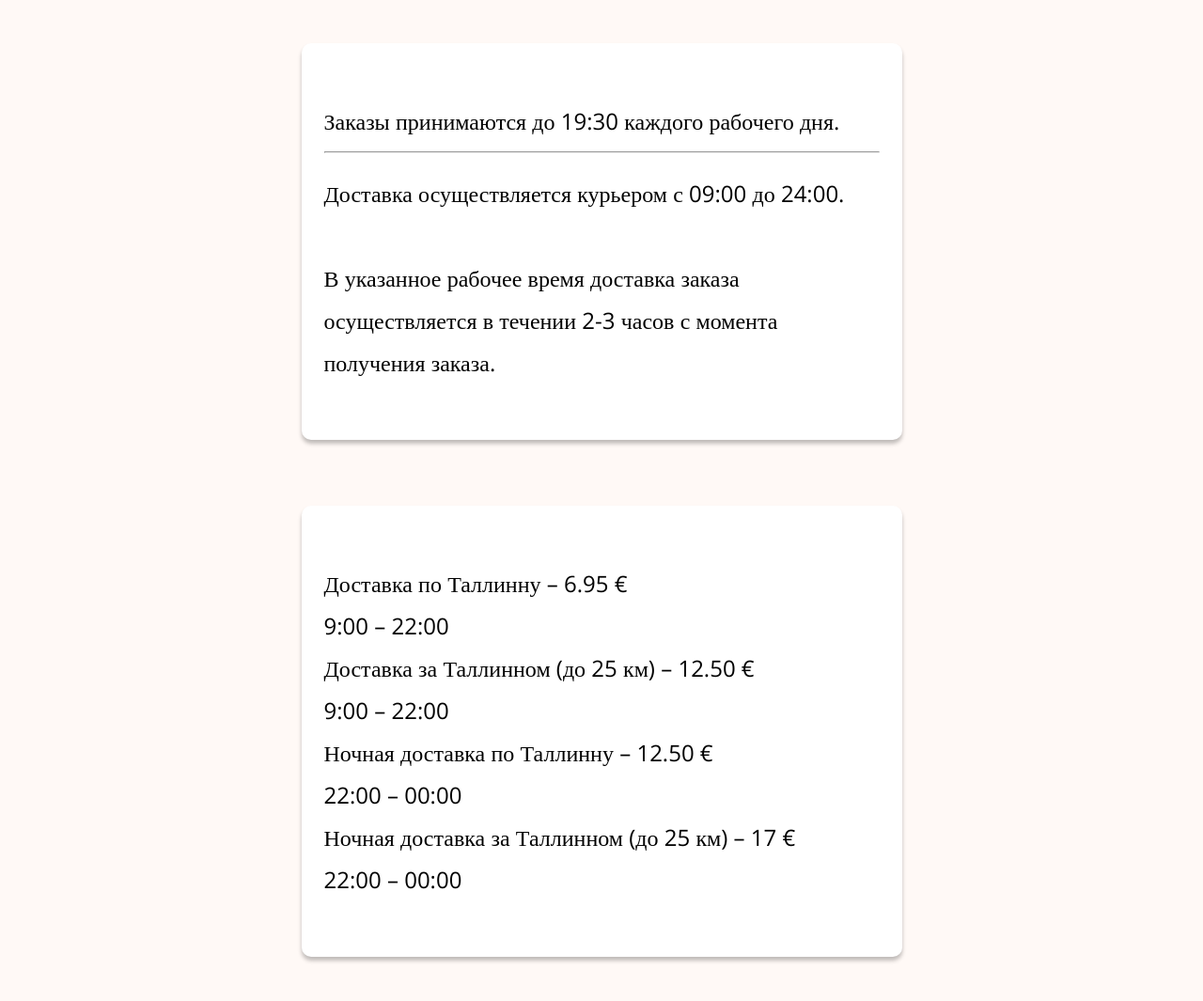
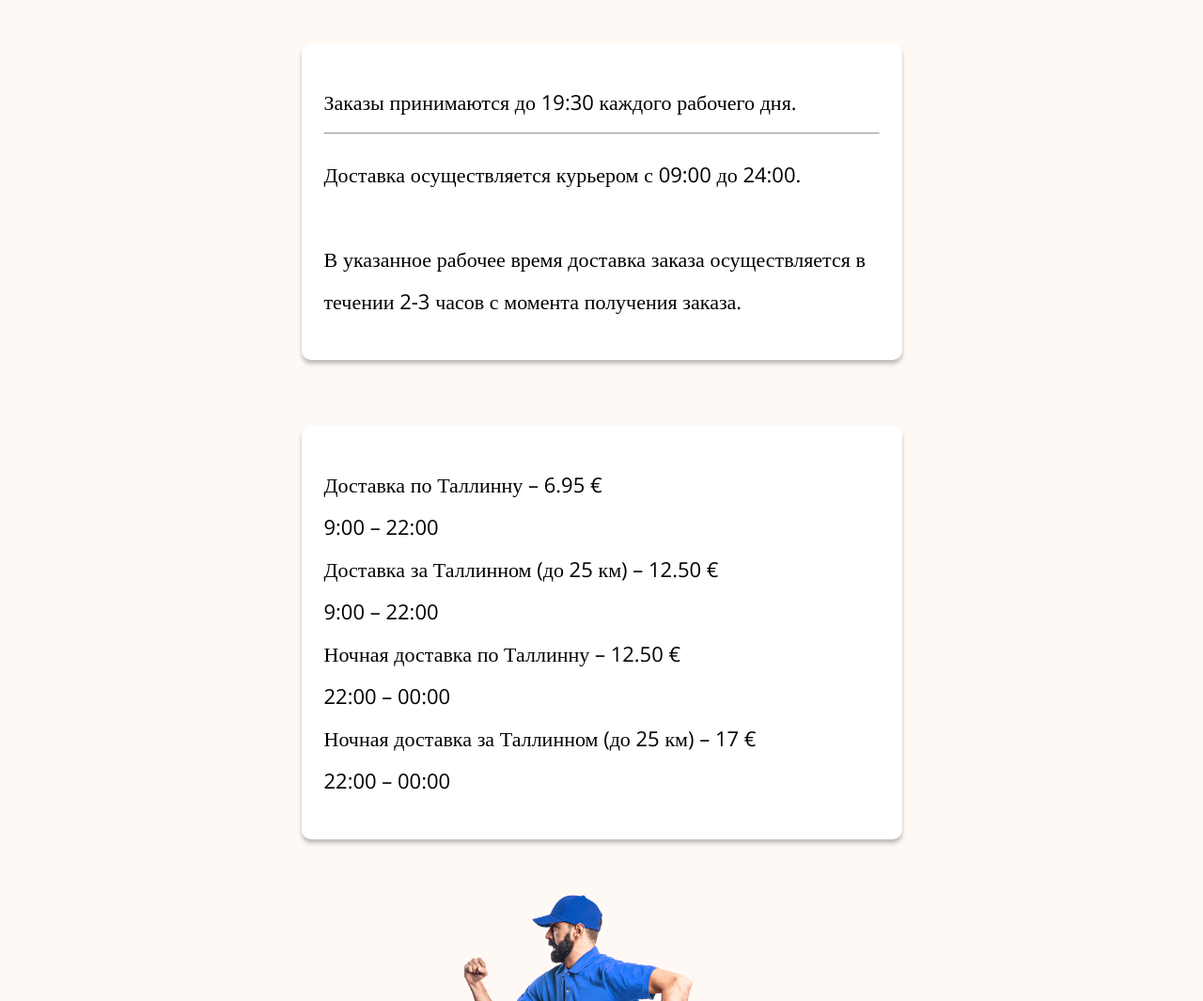
Before and after one commit to 9I6JloKo/Magnolia, a plain HTML site: page delivering.html in a window 1280 px wide. Shown: the part 190-1255 px from the top of the page at 94% size. Drawn offline with nearby package versions, Linux system fonts and the light colour scheme.

Commit message:
improved delivery text

```diff
--- a/css/delivering.css
+++ b/css/delivering.css
@@ -265,13 +265,13 @@ main .slim_div {
     font-family: 'Open Sans';
     font-style: normal;
     font-weight: 400;
-    font-size: 24px;
+    font-size: 22px;
     line-height: 45px;
     padding: 24px;
     color: #000000;
     width: 639px;
-    padding-top: 60px;
-    padding-bottom: 60px;
+    padding-top: 40px;
+    padding-bottom: 40px;
 }
 hr {
     margin-top: 10px;
@@ -284,14 +284,13 @@ hr {
     font-family: 'Open Sans';
     font-style: normal;
     font-weight: 400;
-    font-size: 24px;
+    font-size: 22px;
     line-height: 45px;
     padding: 24px;
-    padding-top: 100px;
     color: #000000;
     width: 639px;
-    padding-top: 60px;
-    padding-bottom: 60px;
+    padding-top: 40px;
+    padding-bottom: 40px;
 }
 .right {
     display: flex;
```
